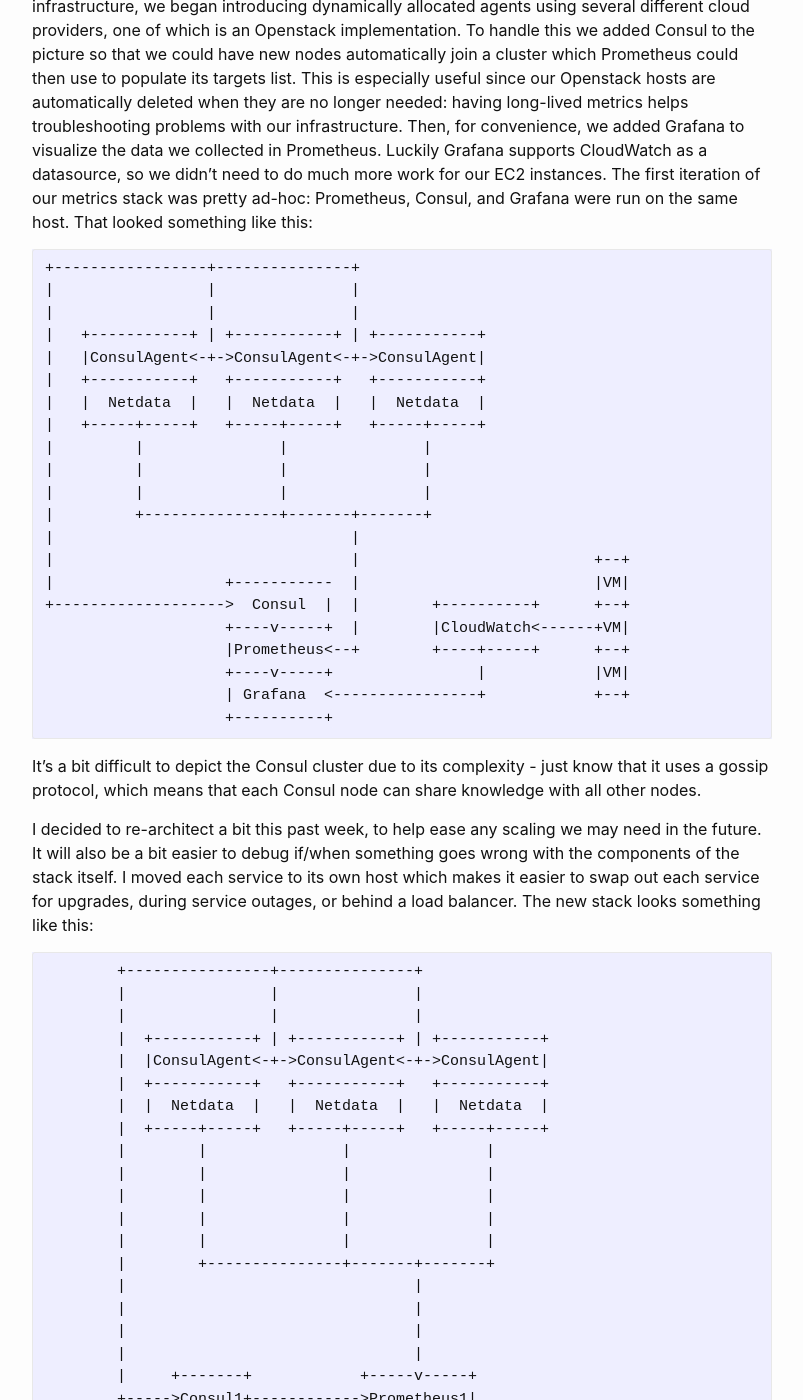
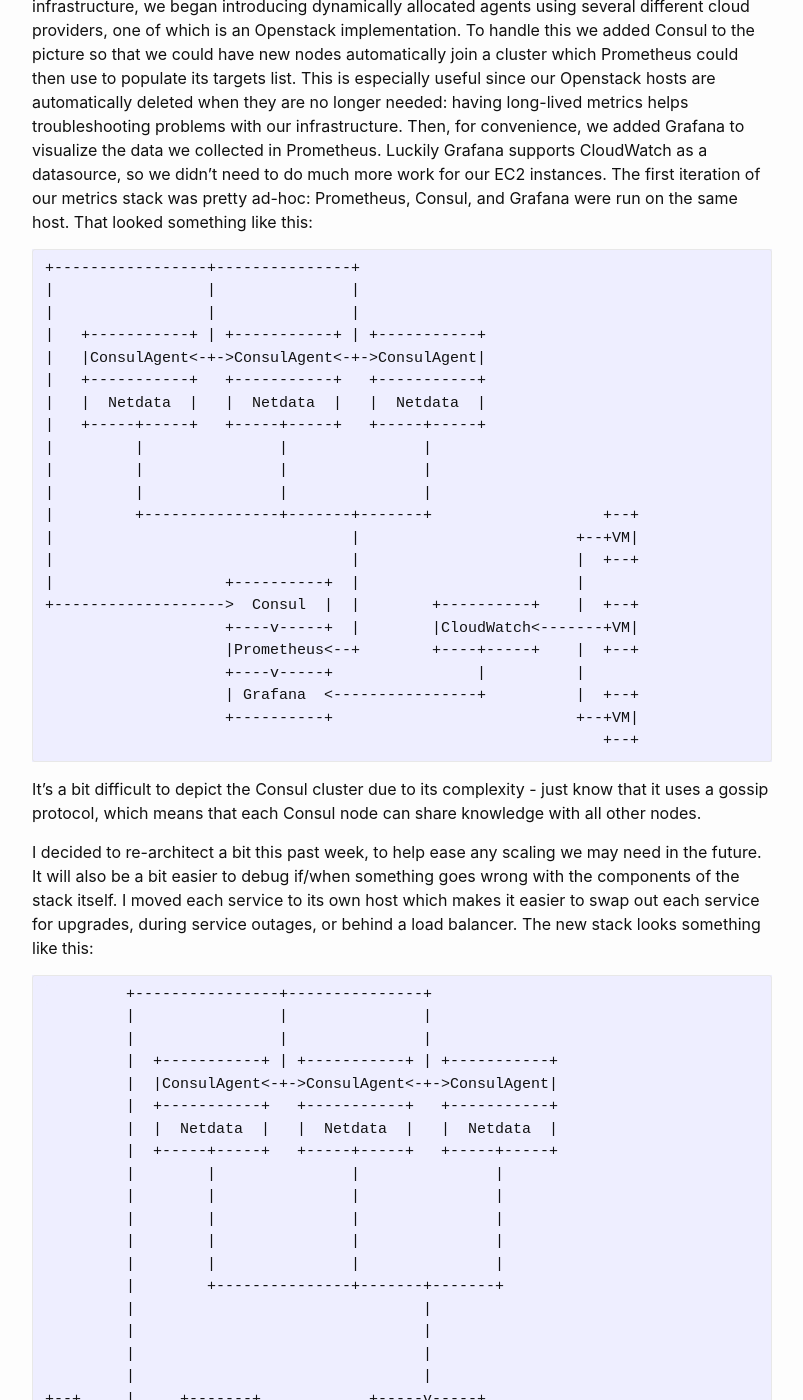
Before and after one commit to leonallen22/leonallen22.github.io, a Jekyll site: the page built from _posts/2019-02-16-timeseries-and-timeseries-again.md, in a window 1280 px wide and 1400 px high, scrolled down 437 px. Shown: the whole window, without its empty margins (238-1041 px from the left). Built offline with Jekyll 4.4.1, drawn with Linux system fonts in a browser that asks for light colours; some of the changed text lies outside the part shown.

Commit message:
one last tweak to EC2 representation in graph

````diff
--- a/_posts/2019-02-16-timeseries-and-timeseries-again.md
+++ b/_posts/2019-02-16-timeseries-and-timeseries-again.md
@@ -18,16 +18,17 @@
 |         |               |               |
 |         |               |               |
 |         |               |               |
-|         +---------------+-------+-------+
-|                                 |
-|                                 |                          +--+
-|                   +-----------  |                          |VM|
-+------------------->  Consul  |  |        +----------+      +--+
-                    +----v-----+  |        |CloudWatch<------+VM|
-                    |Prometheus<--+        +----+-----+      +--+
-                    +----v-----+                |            |VM|
-                    | Grafana  <----------------+            +--+
-                    +----------+
+|         +---------------+-------+-------+                   +--+
+|                                 |                        +--+VM|
+|                                 |                        |  +--+
+|                   +----------+  |                        |
++------------------->  Consul  |  |        +----------+    |  +--+
+                    +----v-----+  |        |CloudWatch<-------+VM|
+                    |Prometheus<--+        +----+-----+    |  +--+
+                    +----v-----+                |          |
+                    | Grafana  <----------------+          |  +--+
+                    +----------+                           +--+VM|
+                                                              +--+
 ```
 
 It's a bit difficult to depict the Consul cluster due to its complexity - just know that it uses a gossip protocol, which means that each Consul node can share knowledge with all other nodes.
@@ -36,34 +37,35 @@
 I decided to re-architect a bit this past week, to help ease any scaling we may need in the future. It will also be a bit easier to debug if/when something goes wrong with the components of the stack itself. I moved each service to its own host which makes it easier to swap out each service for upgrades, during service outages, or behind a load balancer. The new stack looks something like this:
 
 ```
-        +----------------+---------------+
-        |                |               |
-        |                |               |
-        |  +-----------+ | +-----------+ | +-----------+
-        |  |ConsulAgent<-+->ConsulAgent<-+->ConsulAgent|
-        |  +-----------+   +-----------+   +-----------+
-        |  |  Netdata  |   |  Netdata  |   |  Netdata  |
-        |  +-----+-----+   +-----+-----+   +-----+-----+
-        |        |               |               |
-        |        |               |               |
-        |        |               |               |
-        |        |               |               |
-        |        |               |               |
-        |        +---------------+-------+-------+
-        |                                |
-        |                                |
-        |                                |
-        |                                |
-        |     +-------+            +-----v-----+
-        +----->Consul1+------------>Prometheus1|
-+--+          +-------+            +-----+-----+
-|VM|                                     |
-+--+      +----------+                   |
-|VM+------>CloudWatch|                   |
-+--+      +----+-----+                   |
-|VM|           |            +--------+   |
-+--+           +------------>Grafana1<---+
-                            +--------+
+         +----------------+---------------+
+         |                |               |
+         |                |               |
+         |  +-----------+ | +-----------+ | +-----------+
+         |  |ConsulAgent<-+->ConsulAgent<-+->ConsulAgent|
+         |  +-----------+   +-----------+   +-----------+
+         |  |  Netdata  |   |  Netdata  |   |  Netdata  |
+         |  +-----+-----+   +-----+-----+   +-----+-----+
+         |        |               |               |
+         |        |               |               |
+         |        |               |               |
+         |        |               |               |
+         |        |               |               |
+         |        +---------------+-------+-------+
+         |                                |
+         |                                |
+         |                                |
+         |                                |
++--+     |     +-------+            +-----v-----+
+|VM+--+  +----->Consul1+------------>Prometheus1|
++--+  |        +-------+            +-----+-----+
+      |                                   |
++--+  |    +----------+                   |
+|VM+------->CloudWatch|                   |
++--+  |    +----+-----+                   |
+      |         |            +--------+   |
++--+  |         +------------>Grafana1<---+
+|VM+--+                      +--------+
++--+
 ```
 
 With this architecture we should be able to provision additional instances (to be labeled 'Grafana2', 'Prometheus2', etc.) of each service as needed and configure a load-balancer to automatically route traffic between instances, increasing reliability. Upgrades should also be easier within this configuration. And of course, revisiting this stack was useful in verifying our current settings are still appropriate, automating some of the service deployment, and resizing the hosts running the services.
````
